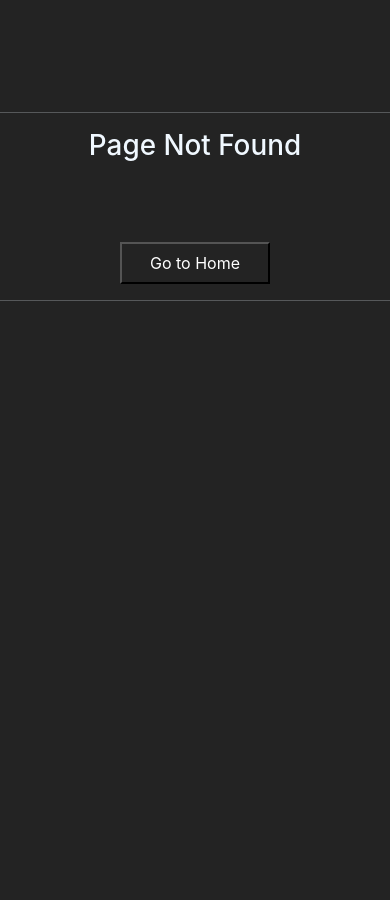
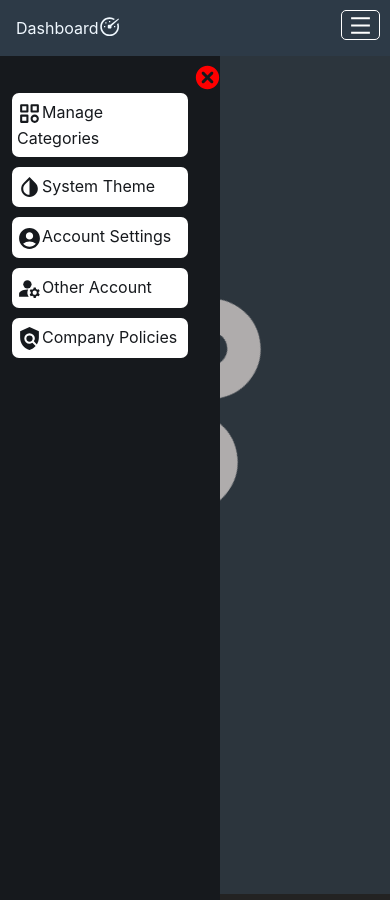
Before and after one commit to rahulkhanal/QR-menu-Restaurent, a React (Create React App) app: page /admin/setting in a window 390 px wide. Before the commit this address had no page. Before the commit the page ends 844 px from the top, so only its background shows below. Built offline with nearby package versions, Linux system fonts and the light colour scheme.

Commit message:
dashboard made responsive

```diff
--- a/src/App.js
+++ b/src/App.js
@@ -12,6 +12,12 @@ import Login from './Dashboard/Pages/login';
 import Additem from './Dashboard/Pages/additem';
 import AddedItem from './Dashboard/Pages/AddedItem';
 import AdminSettings from './Dashboard/Pages/setting';
+import CatagoryMange from './Dashboard/Pages/catagoryMange';
+import SettingTheme from './Dashboard/Pages/settingTheme';
+import AdminManageAccount from './Dashboard/Pages/adminaccount';
+import SettingImg from './Dashboard/Pages/settingimg';
+import Policies from './Dashboard/Pages/policies';
+import AccountSetting from './Dashboard/Pages/accountSetting';
 function App() {
   return (
     <>
@@ -24,7 +30,12 @@ function App() {
           <Route path="/admin" element={<Login />} />
           <Route path="/admin/dashboard" element={<Dashboard />} />
           <Route path="/admin/addeditem" element={<AddedItem />} />
-          <Route path="/admin/settings" element={<AdminSettings />} />
+          <Route path="/admin/setting" element={<SettingImg />} />
+          <Route path="/admin/settings/manage-category" element={<CatagoryMange />} />
+          <Route path="/admin/settings/manage-theme" element={<SettingTheme />} />
+          <Route path="/admin/settings/manage-account" element={<AdminManageAccount />} />
+          <Route path="/admin/settings/account-setting" element={<AccountSetting />} />
+          <Route path="/admin/settings/policies" element={<Policies />} />
           <Route path="*" element={<PagenotFound />} />
         </Routes>
       </BrowserRouter>
--- a/src/Dashboard/Pages/AddedItem.jsx
+++ b/src/Dashboard/Pages/AddedItem.jsx
@@ -10,7 +10,7 @@ import { BiSearchAlt } from 'react-icons/bi'
 const AddedItem = () => {
   const [addedList, setAddedList] = useState({})
   return (
-    <div>
+    <div style={{"marginTop":"4rem"}}>
       <DashBoardNav />
       <div className="search-in-dashboard">
         <button><BiSearchAlt size={20} />Filter</button>
@@ -29,7 +29,6 @@ const AddedItem = () => {
             </th>
           </tr>
           {foodDta.map((item, index) => {
-            console.log(item)
             return (
               <tr key={index}>
                 <td>{index + 1}</td>
@@ -47,8 +46,9 @@ const AddedItem = () => {
             )
           })}
         </table>
-        <button>
-          Next Page<GrNext size={20} />
+        <button className='nextPage-btn'>
+          <span>Next Page</span>
+          <GrNext size={20}/>
         </button>
 
       </div>
--- /dev/null
+++ b/src/Dashboard/Pages/accountSetting.jsx
@@ -0,0 +1,18 @@
+import React from 'react'
+import AdminSettings from './setting'
+
+
+const AccountSetting = () => {
+  return (
+    <div className='dash-container'>
+      <div className='verticalMenu'>
+        <AdminSettings />
+      </div>
+      <div className='dash catagoryManage'>
+        <h1>Manage Me</h1>
+      </div>
+    </div>
+  )
+}
+
+export default AccountSetting
--- /dev/null
+++ b/src/Dashboard/Pages/adminaccount.jsx
@@ -0,0 +1,17 @@
+import React from 'react'
+import AdminSettings from './setting'
+
+const AdminManageAccount = () => {
+  return (
+    <div className='dash-container'>
+      <div className="verticalMenu">
+        <AdminSettings />
+      </div>
+      <div className='dash adminAccount'>
+        <h1>Manage Accounts</h1>
+      </div>
+    </div>
+  )
+}
+
+export default AdminManageAccount
--- /dev/null
+++ b/src/Dashboard/Pages/catagoryMange.jsx
@@ -0,0 +1,17 @@
+import React from 'react'
+import AdminSettings from './setting'
+
+const CatagoryMange = () => {
+  return (
+    <div className='dash-container'>
+      <div className='verticalMenu'>
+        <AdminSettings />
+      </div>
+      <div className='dash catagoryManage'>
+        <h1>Manage Me</h1>
+      </div>
+    </div>
+  )
+}
+
+export default CatagoryMange
--- /dev/null
+++ b/src/Dashboard/Pages/policies.jsx
@@ -0,0 +1,17 @@
+import React from 'react'
+import AdminSettings from './setting'
+
+const Policies = () => {
+  return (
+    <div className='dash-container'>
+      <div className='verticalMenu'>
+        <AdminSettings />
+      </div>
+      <div className='dash catagoryManage'>
+        <h1>Policies of Digital Pravidhi</h1>
+      </div>
+    </div>
+  )
+}
+
+export default Policies
--- a/src/Dashboard/Pages/setting.jsx
+++ b/src/Dashboard/Pages/setting.jsx
@@ -1,24 +1,49 @@
 import React from 'react'
-import {BiCategory} from 'react-icons/bi'
-import {MdInvertColors} from 'react-icons/md'
-import {MdManageAccounts} from 'react-icons/md'
+import { BiCategory } from 'react-icons/bi'
+import { MdInvertColors } from 'react-icons/md'
+import { MdManageAccounts } from 'react-icons/md'
+import { Link } from 'react-router-dom'
 import DashBoardNav from '../dashboardnavigation'
+import {MdPolicy,MdAccountCircle} from 'react-icons/md'
+import { RiMenuFill } from 'react-icons/ri'
+import { useState } from 'react'
+import {TiDelete} from 'react-icons/ti'
+
+
 const AdminSettings = () => {
-    return (
-      <div>
-        <DashBoardNav />
-        <div className='Dashboard-setting'>
-          <div className='Dashboard-SettingBar'>
-            <button><BiCategory size='25px'/>Manage Categories</button>
-            <button><MdInvertColors size='25px'/>System Theme</button>
-            <button><MdManageAccounts size='25px'/>Manage Account</button>
+  const [showNav, setShowNav] = useState(false)
+  const handleToggle = () => {
+    setShowNav(!showNav);
+  }
+  return (
+    <div>
+      <DashBoardNav />
+      <div className="Dashboard-setting">
+        <div className={`${showNav ? "Dashboard-SettingBar-hide Dashboard-SettingBar":"Dashboard-SettingBar"}`}>
+          <div className={`${showNav? 'setting-menuIcon-Hide': 'setting-menuIcon'}`} onClick={handleToggle}>
+            {showNav ? <RiMenuFill size={30}/>: <TiDelete size={35} style={{"color":"red","marginRight":"10px"}}/>}
           </div>
-          <div className='Setting-container'>
-            <p>Lorem ipsum dolor sit amet consectetur adipisicing elit. Incidunt consectetur accusamus, dolores aliquam esse numquam quidem aperiam aspernatur, praesentium quo autem officiis at blanditiis eaque, eius nulla temporibus natus? Vel.lorem</p>
+          <div className="vertical-navlinks">
+            <Link to='/admin/settings/manage-category'>
+              <button><BiCategory size='25px' />Manage Categories</button>
+            </Link>
+            <Link to='/admin/settings/manage-theme'>
+              <button><MdInvertColors size='25px' />System Theme</button>
+            </Link>
+            <Link to='/admin/settings/account-setting'>
+              <button><MdAccountCircle size='25px' />Account Settings</button>
+            </Link>
+            <Link to='/admin/settings/manage-account'>
+              <button><MdManageAccounts size='25px' />Other Account</button>
+            </Link>
+            <Link to='/admin/settings/policies'>
+              <button><MdPolicy size='25px' />Company Policies</button>
+            </Link>
           </div>
         </div>
       </div>
-    )
-  }
+    </div>
+  )
+}
 
 export default AdminSettings
--- /dev/null
+++ b/src/Dashboard/Pages/settingTheme.jsx
@@ -0,0 +1,17 @@
+import React from 'react'
+import AdminSettings from './setting'
+
+const SettingTheme = () => {
+  return (
+    <div className='dash-container'>
+      <div className='verticalMenu'>
+        <AdminSettings />
+      </div>
+      <div className='dash settingTheme'>
+        <h1>Customize Your Theme</h1>
+      </div>
+    </div>
+  )
+}
+
+export default SettingTheme
--- /dev/null
+++ b/src/Dashboard/Pages/settingimg.jsx
@@ -0,0 +1,21 @@
+import React from 'react'
+import { FiSettings } from 'react-icons/fi'
+import AdminSettings from './setting'
+
+
+const SettingImg = () => {
+    return (
+        <div className='dash-container'>
+            <div className='verticalMenu'>
+                <AdminSettings />
+            </div>
+            <div className='dash catagoryManage'>
+                <div className="rotateSetting-icon">
+                    <FiSettings size={400} />
+                </div>
+            </div>
+        </div>
+    )
+}
+
+export default SettingImg
--- a/src/Dashboard/dashboard.css
+++ b/src/Dashboard/dashboard.css
@@ -7,32 +7,36 @@
     border-radius: 15px;
     box-shadow: 0 0 10px 1px white;
 }
-.additem{
+
+.additem {
     background-color: #16191d;
     height: 50vh;
+    margin-top: 3rem;
 }
+
 .dashboard label {
     font-size: large;
 }
 
-form {
+.dashboard form {
     width: 95%;
     padding: 5px;
     margin: auto;
 }
 
-form label {
+.dashboard form label {
     font-size: 1rem;
 }
 
-.dashboard form input{
+.dashboard form input {
     width: 100%;
     font-size: large;
     border-radius: 3px;
     border: none;
     outline: 2px solid rgb(185, 182, 182);
 }
-.dashboard form select{
+
+.dashboard form select {
     width: 100%;
     font-size: large;
     border-radius: 3px;
@@ -40,12 +44,13 @@ form label {
     padding: 3.5px;
     outline: 2px solid rgb(185, 182, 182);
 }
-.dashboard form select:focus{
+
+.dashboard form select:focus {
     outline: 2px solid #2D3A47;
 }
+
 .dashboard form input:focus {
     outline: 2px solid #2D3A47;
-    /* border: 2px solid #2196F3; */
     border-radius: 3px;
 }
 
@@ -85,6 +90,7 @@ form label {
     -webkit-transition: .4s;
     transition: .4s;
 }
+
 input:checked+.slider {
     background-color: white;
 }
@@ -163,13 +169,16 @@ input:checked+.slider:before {
     .loginform {
         width: 300px;
     }
-    .loginform input{
+
+    .loginform input {
         width: 260px;
     }
-    .login-container button{
+
+    .login-container button {
         width: 260px;
     }
-    .login-container span{
+
+    .login-container span {
         display: flex;
     }
 }
@@ -197,26 +206,81 @@ input:checked+.slider:before {
 }
 
 
-/* DAshboaard Navigation */
-.dashboard{
+/************************************ Dashboaard Navigation ***********************************/
+.dashboard {
     padding-top: 1rem;
-    /* color: aliceblue !important; */
 }
+
 .dashboardNav nav {
-    /* color: white !important; */
     padding: 1rem;
     background-color: #2D3A47;
     display: flex;
     justify-content: space-around;
 }
-.dashboardNav nav a{
+
+.dashboardNav nav a {
     color: aliceblue;
 }
-.dashboardNav nav div {
-    width: 45%;
+
+.nav-elements {
+    width: 55%;
     display: flex;
     justify-content: space-between;
 }
+
+@media screen and (max-width: 985px) {
+    .nav-elements {
+        width: 70%;
+    }
+}
+
+.dashboard-NavIcon {
+    display: none;
+    position: absolute;
+    right: 10px;
+    top: 10px;
+}
+
+@media screen and (max-width: 790px) {
+    .nav-elements {
+        height: 0;
+        overflow-y: hidden;
+        transition: all 0.3s ease;
+    }
+
+    .nav-elements a {
+        margin-top: 10px;
+    }
+
+    .dashboard-word {
+        display: flex;
+        justify-content: flex-start;
+    }
+
+    .dashboard-NavIcon {
+        display: block;
+    }
+
+    .dashboardNav nav {
+        display: flex;
+        flex-direction: column;
+    }
+
+    .nav-elementsactive {
+        display: flex;
+        flex-direction: column;
+        width: 100%;
+        margin: auto;
+        margin-top: 1rem;
+        transition: all 0.3s ease;
+        background-color: #2c353d;
+    }
+
+    .nav-elementsactive a {
+        margin-top: 10px;
+    }
+}
+
 
 .imgcontainer img {
     width: 7rem;
@@ -230,19 +294,22 @@ input:checked+.slider:before {
 
 
 /************************* Added Item ****************************/
-.search-in-dashboard{
+.search-in-dashboard {
     display: flex;
     justify-content: end;
     margin: 5px 10px;
 }
-.search-in-dashboard input{
+
+.search-in-dashboard input {
     border-radius: 4px;
     border: 1px solid #2D3A47;
 }
-.search-in-dashboard input:focus{
+
+.search-in-dashboard input:focus {
     outline: 1px solid #16191d;
 }
-.search-in-dashboard button{
+
+.search-in-dashboard button {
     border: none;
     background-color: #2D3A47;
     color: white;
@@ -250,76 +317,127 @@ input:checked+.slider:before {
     width: 80px;
     border-radius: 4px;
 }
-.search-in-dashboard button:hover{
+
+.search-in-dashboard button:hover {
     background-color: #16191d;
 }
-.addedItem{
+
+.addedItem {
     background-color: white;
     color: black;
 }
-.addedItem button{
+
+.nextPage-btn {
     color: white;
     display: flex;
     justify-content: left;
     border: 1px solid white;
-    border-top: none;
-    border-bottom: none;
-    border-right: none;
-    padding: 4px 10px;
+    padding: 7px 10px;
     display: flex;
     align-items: center;
-    background-color: #16191d;
+    background-color: green;
+    margin-top: 5px;
+    margin-bottom: 3rem;
+    border-radius: 7px;
+    margin-left: 5px;
 }
-.tableHead th{
+
+.nextPage-btn:hover {
+    background-color: rgb(8, 90, 8);
+}
+
+.tableHead th {
     background-color: #16191d;
     padding: 5px 0;
     border-right: 1px solid white;
     color: white;
 }
-table td{
-    background-color: #2D3A47;
+
+table td {
+    background-color: #2c353d;
     color: white;
 }
-.addedItem table td:nth-col(even){
+
+.addedItem table td:nth-col(even) {
     border-right: 1px solid green;
     padding: 5px;
 }
-.tableHead th:first-child{
+
+.tableHead th:first-child {
     border-left: 1px solid white;
 }
-.addedItem{
+
+.addedItem {
     margin-top: 5px;
 }
-.addedItem td img{
+
+.addedItem td img {
     width: 50px;
     height: 50px;
     border-radius: 50%;
 }
-.addedItem td{
+
+.addedItem td {
     padding-top: 10px;
 }
 
-/*************************** Dashboard-setting *************************/
-.Dashboard-setting{
+.dashboardNav {
+    width: 100%;
+    position: fixed;
+    top: 0;
+    z-index: 1111111;
+}
+
+/*************************** Vertical-Navbar *************************/
+.Dashboard-SettingBar {
+    background-color: #16191d;
     height: 100vh;
-    display: flex;
-    border-top: 2px solid white;
+    width: 250px;
+    margin-top: 3.5rem;
+    padding-top: 1.7rem;
 }
-.Dashboard-SettingBar{
-    width: 30%;
-    background-color: #242b31;
-    color: white;
-    text-align: center;
-    /* box-shadow: 2px 0 22px 10px white; */
+
+.setting-menuIcon,
+.setting-menuIcon-Hide {
+    display: none;
 }
-.Setting-container{
-    background-color: #2D3A47;
-    /* color: #2D3A47; */
+
+@media screen and (max-width: 770px) {
+    .Dashboard-SettingBar {
+        width: 220px;
+    }
 }
-.Dashboard-SettingBar button:first-child{
-    margin-top: 4rem;
+
+@media screen and (max-width: 540px) {
+    .setting-menuIcon {
+        display: block;
+        position: fixed;
+        left: 190px;
+        top: 60px;
+    }
+
+    .setting-menuIcon-Hide {
+        display: block;
+        position: absolute;
+        left: 190px;
+        top: 0px;
+    }
+
+    .Dashboard-SettingBar {
+        width: 220px;
+        /* transition: all 0.3s ease; */
+    }
+
+    .Dashboard-SettingBar-hide {
+        transform: translateX(-190px);
+        /* transition: all 0.3s ease; */
+        position: fixed;
+        z-index: -1000;
+    }
 }
-.Dashboard-SettingBar button{
+
+
+.Dashboard-SettingBar button {
     color: #16191d;
     width: 80%;
     padding: 7px 0 7px 5px;
@@ -328,11 +446,67 @@ table td{
     background-color: white;
     border-radius: 7px;
     text-align: left;
-    /* display: flex;
-    align-items: center; */
 }
-.Dashboard-SettingBar button:hover{
+
+@media screen and (max-width: 540px) {
+    .Dashboard-SettingBar button {
+        margin-right: 20px;
+    }
+}
+
+.Dashboard-SettingBar button:hover {
     background-color: #2D3A47;
     box-shadow: 0 0 4px white;
     color: white;
 }
+
+.dash-container {
+    display: flex;
+    background-color: aqua;
+}
+
+.dash {
+    position: absolute;
+    margin-left: 250px;
+    top: 50px;
+    z-index: -100;
+    background-color: #2c353d;
+    width: calc(100% - 250px);
+    height: 100vh;
+    text-align: left;
+    padding: 2rem 3rem;
+}
+
+.verticalMenu {
+    position: absolute;
+}
+
+@media screen and (max-width: 770px) {
+    .dash {
+        margin-left: 220px;
+        width: calc(100% - 220px);
+    }
+}
+
+@media screen and (max-width: 540px) {
+    .dash {
+        margin-left: 30px;
+        width: calc(100% - 30px);
+    }
+}
+
+.rotateSetting-icon{
+    position: absolute;
+    top: 15vh;
+    right: calc(35%);
+    color: rgb(175, 172, 172);
+    animation: rotation 5s infinite linear;
+}
+@keyframes rotation {
+    from {
+      transform: rotate(0deg);
+    }
+    to {
+      transform: rotate(359deg);
+    }
+  }
--- a/src/Dashboard/dashboard.jsx
+++ b/src/Dashboard/dashboard.jsx
@@ -9,7 +9,9 @@ const Dashboard = () => {
 
   return (
     <div>
-      <DashBoardNav />
+      <div className="dashboardNav">
+        <DashBoardNav />
+      </div>
 
     </div>
   )
--- a/src/Dashboard/dashboardnavigation.jsx
+++ b/src/Dashboard/dashboardnavigation.jsx
@@ -1,26 +1,39 @@
 import React from 'react'
 import { Link } from 'react-router-dom'
-import {TiCloudStorage} from 'react-icons/ti'
-import {FiLogOut} from 'react-icons/fi'
-import {IoBagAdd} from 'react-icons/io5'
-import {GoDashboard} from 'react-icons/go'
-import {IoIosSettings} from 'react-icons/io'
+import { TiCloudStorage } from 'react-icons/ti'
+import { FiLogOut } from 'react-icons/fi'
+import { IoBagAdd } from 'react-icons/io5'
+import { GoDashboard } from 'react-icons/go'
+import { IoIosSettings } from 'react-icons/io'
 import AdminSettings from './Pages/setting'
-import {IoNotifications} from 'react-icons/io5'
+import { IoNotifications } from 'react-icons/io5'
+import { RiMenuFill } from 'react-icons/ri'
+import { useState } from 'react'
+
 
 const DashBoardNav = () => {
+  const [showNav, setShowNav] = useState(false)
+
+  const toggleNavItems = () => {
+    setShowNav(!showNav)
+  }
   return (
     <div className='dashboardNav'>
-        <nav>
-            <Link to="/admin/dashboard">Dashboard <GoDashboard size={20}/></Link>
-            <div>
-                <Link to='/admin/additem'>Add Item <IoBagAdd size={20}/></Link>
-                <Link to='/admin/addeditem'>Added Item <TiCloudStorage size={20}/> </Link>
-                <Link to='/admin/settings'>Settings <IoIosSettings size={20}/> </Link>
-                <Link to='/admin/dashboard'>Notification<IoNotifications size={20}/> </Link>
-                <Link to='/admin'>Sign out <FiLogOut size={20}/> </Link>
-            </div>
-        </nav>
+      <div className="dashboard-NavIcon" onClick={toggleNavItems}>
+        <button style={{ "backgroundColor": "#2D3A47", "border": "1px solid white", "color": "white", "borderRadius": "5px" }}>
+          <RiMenuFill size={25} />
+        </button>
+      </div>
+      <nav>
+        <Link to="/admin/dashboard" className='dashboard-word'>Dashboard <GoDashboard size={20} /></Link>
+        <div className={`${showNav ? 'nav-elementsactive' : 'nav-elements'}`}>
+          <Link to='/admin/additem'>Add Item <IoBagAdd size={20} /></Link>
+          <Link to='/admin/addeditem'>Added Item <TiCloudStorage size={20} /> </Link>
+          <Link to='/admin/dashboard'>Notification<IoNotifications size={20} /> </Link>
+          <Link to='/admin/setting'>Settings <IoIosSettings size={20} /> </Link>
+          <Link to='/admin'>Sign out <FiLogOut size={20} /> </Link>
+        </div>
+      </nav>
     </div>
   )
 }
```
